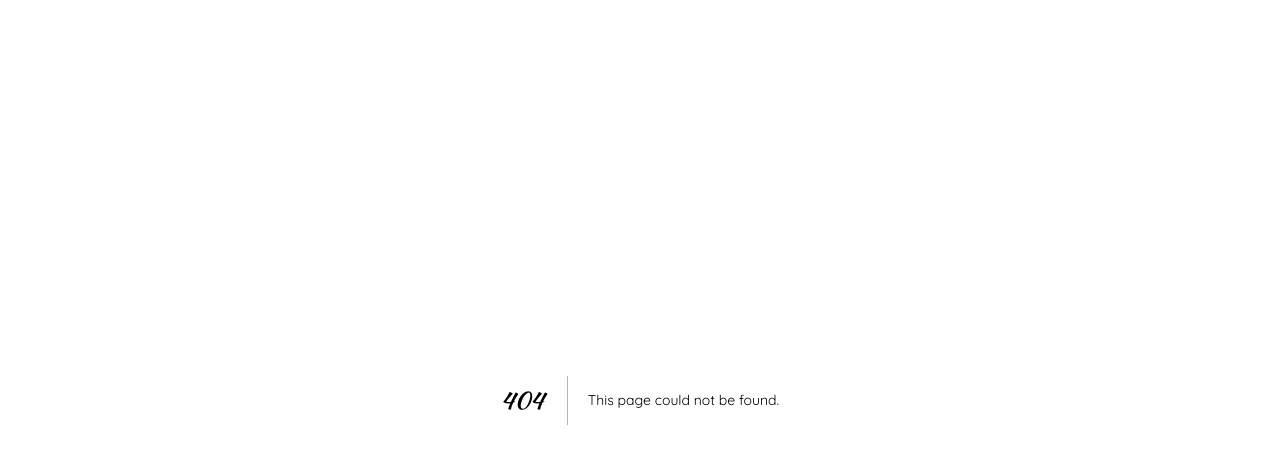
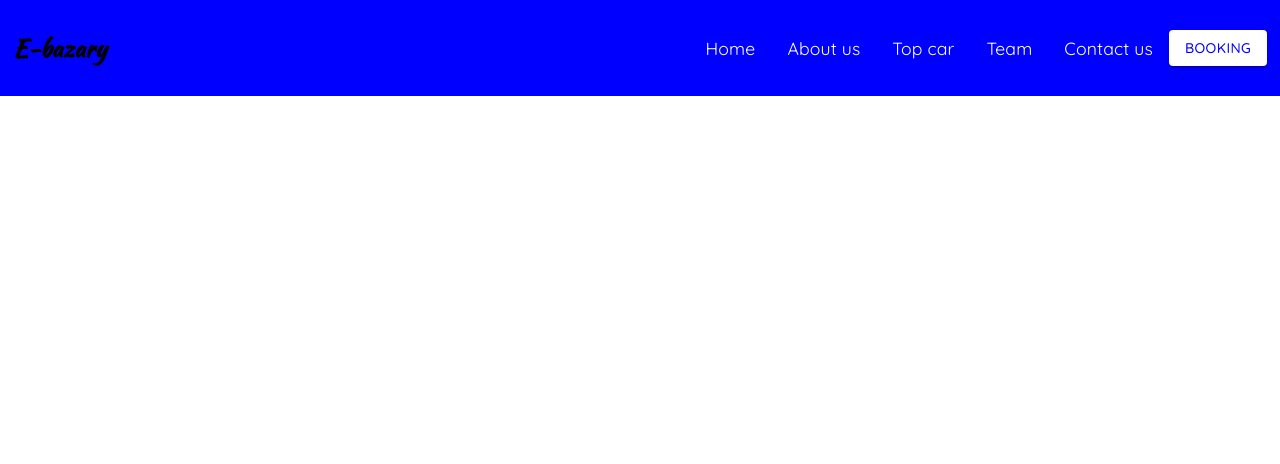
Before and after one commit to e-Bazary/e-Bazary-iu, a Next.js app: page /home in a window 1280 px wide. Before the commit this address had no page. Shown: the top 464 px of the page. Built offline with nearby package versions, Linux system fonts and the light colour scheme.

Commit message:
feat: create navbar for landing page

```diff
--- /dev/null
+++ b/src/app/home/page.tsx
@@ -0,0 +1,13 @@
+import { FC } from "react";
+import { Box } from "@mui/material";
+import Navbar from "@/components/ui/navbar/Navbar";
+
+const Landing: FC = () => {
+  return (
+    <Box>
+      <Navbar />
+    </Box>
+  );
+};
+
+export default Landing;
--- a/src/app/page.tsx
+++ b/src/app/page.tsx
@@ -1,8 +1,9 @@
+import Landing from "./home/page";
 
 export default function Home() {
   return (
     <>
-
+      <Landing />
     </>
   );
 }
--- /dev/null
+++ b/src/components/ui/navbar/Navbar.tsx
@@ -0,0 +1,54 @@
+import { FC } from "react";
+import { Box, MenuItem, Link, Button } from "@mui/material";
+
+const linkStyle = {
+  textDecoration: "none",
+  color: "white",
+  fontSize: "1.1rem",
+};
+const Navbar: FC = () => {
+  return (
+    <nav
+      style={{
+        display: "flex",
+        justifyContent: "space-between",
+        backgroundColor: "blue",
+        height: "12vh",
+        alignItems: "center",
+        paddingInline: "1vw",
+      }}
+    >
+      <h1>E-bazary</h1>
+      <Box sx={{ display: "flex", alignItems: "center" }}>
+        <MenuItem>
+          <Link style={linkStyle}>Home</Link>
+        </MenuItem>
+        <MenuItem>
+          <Link style={linkStyle}>About us</Link>
+        </MenuItem>
+        <MenuItem>
+          <Link style={linkStyle}>Top car</Link>
+        </MenuItem>
+        <MenuItem>
+          <Link style={linkStyle}>Team</Link>
+        </MenuItem>
+        <MenuItem>
+          <Link style={linkStyle}>Contact us</Link>
+        </MenuItem>
+        <Button
+          variant="contained"
+          size="medium"
+          sx={{
+            color: "blue",
+            backgroundColor: "white",
+            "&:hover": { backgroundColor: "whiteSmoke", color: "blue" },
+          }}
+        >
+          Booking
+        </Button>
+      </Box>
+    </nav>
+  );
+};
+
+export default Navbar;
```
